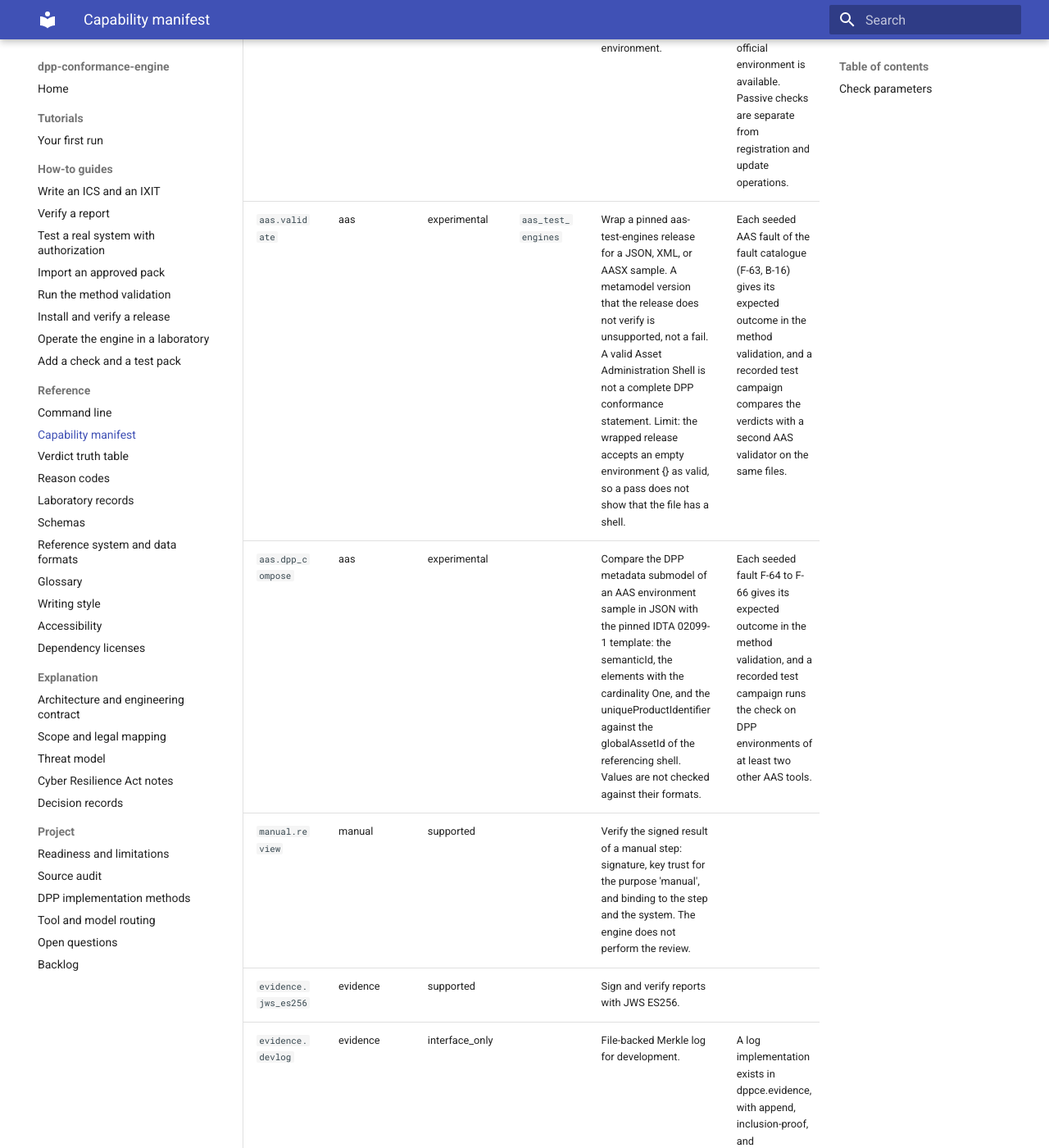
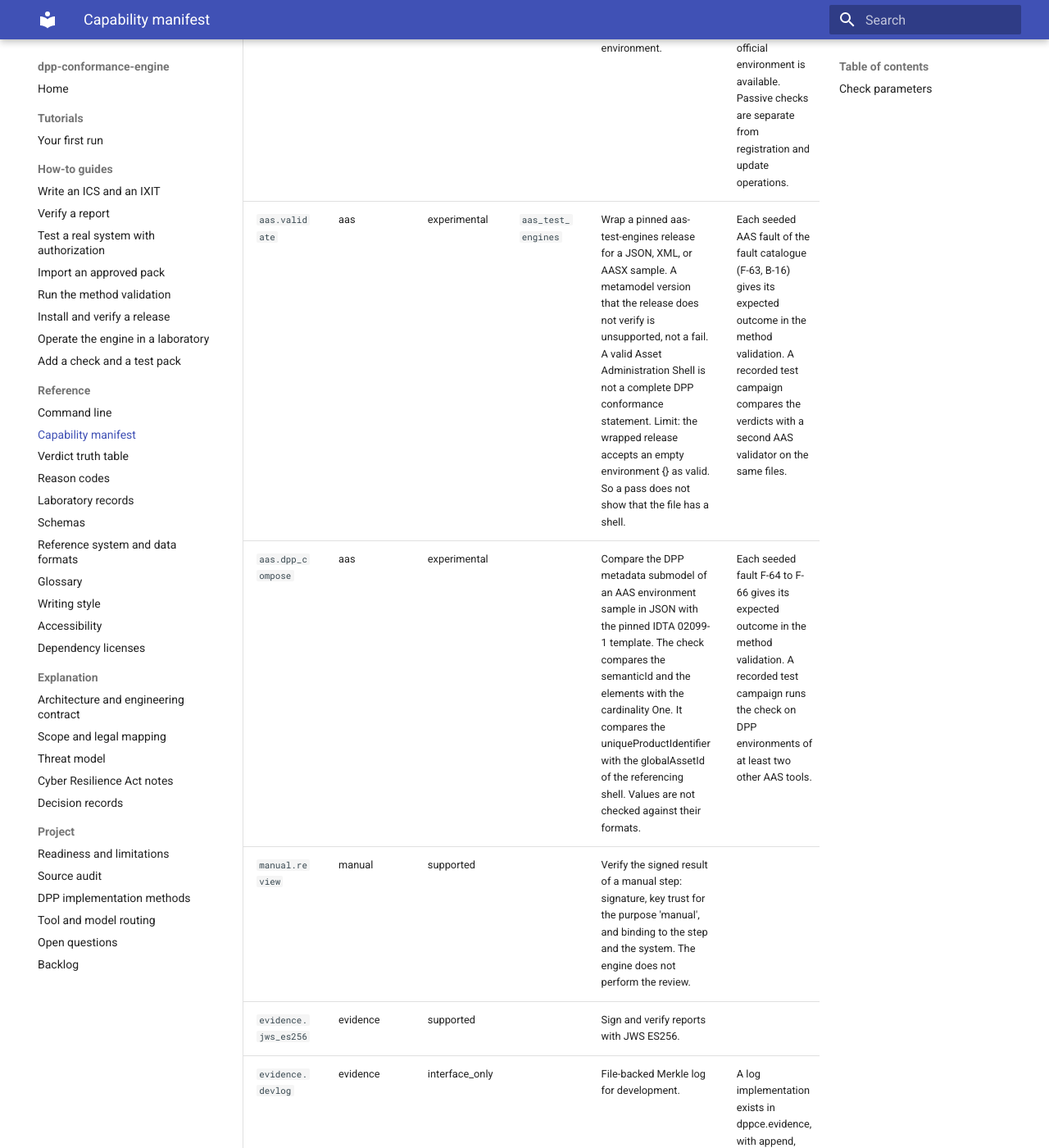
Before and after one commit to hadijannat/dpp-conformance-engine, an MkDocs documentation site: the page built from docs/reference/capabilities.md, in a window 1280 px wide and 1400 px high, scrolled down 5112 px. Shown: the whole window at 82% size. Built offline with MkDocs 1.6.1 and Material for MkDocs 9.7.7, drawn with Linux system fonts in a browser that asks for light colours; the version menu is left out.

Commit message:
fix(docs): apply review findings
Split the descriptive sentences of the AAS capability entries and of
architecture section 8 that had more than 25 words. Regenerate the
capabilities reference page with just reference.

Co-Authored-By: Claude Opus 5.5 <noreply@anthropic.com>

```diff
--- a/docs/reference/capabilities.md
+++ b/docs/reference/capabilities.md
@@ -38,8 +38,8 @@ A capability with the state `interface_only` is a deferred integration. It is no
 | `persistence.scheduled` | persistence | interface_only |  | Scheduled acquisition over time and backup references. | A scheduler runs acquisitions at declared intervals and keeps each recording. |
 | `registry.mock` | registry | supported |  | Passive lookup against a configurable mock registry. |  |
 | `registry.official` | registry | interface_only |  | Checks against an official registry environment. | A separately authorized official environment is available. Passive checks are separate from registration and update operations. |
-| `aas.validate` | aas | experimental | `aas_test_engines` | Wrap a pinned aas-test-engines release for a JSON, XML, or AASX sample. A metamodel version that the release does not verify is unsupported, not a fail. A valid Asset Administration Shell is not a complete DPP conformance statement. Limit: the wrapped release accepts an empty environment {} as valid, so a pass does not show that the file has a shell. | Each seeded AAS fault of the fault catalogue (F-63, B-16) gives its expected outcome in the method validation, and a recorded test campaign compares the verdicts with a second AAS validator on the same files. |
-| `aas.dpp_compose` | aas | experimental |  | Compare the DPP metadata submodel of an AAS environment sample in JSON with the pinned IDTA 02099-1 template: the semanticId, the elements with the cardinality One, and the uniqueProductIdentifier against the globalAssetId of the referencing shell. Values are not checked against their formats. | Each seeded fault F-64 to F-66 gives its expected outcome in the method validation, and a recorded test campaign runs the check on DPP environments of at least two other AAS tools. |
+| `aas.validate` | aas | experimental | `aas_test_engines` | Wrap a pinned aas-test-engines release for a JSON, XML, or AASX sample. A metamodel version that the release does not verify is unsupported, not a fail. A valid Asset Administration Shell is not a complete DPP conformance statement. Limit: the wrapped release accepts an empty environment {} as valid. So a pass does not show that the file has a shell. | Each seeded AAS fault of the fault catalogue (F-63, B-16) gives its expected outcome in the method validation. A recorded test campaign compares the verdicts with a second AAS validator on the same files. |
+| `aas.dpp_compose` | aas | experimental |  | Compare the DPP metadata submodel of an AAS environment sample in JSON with the pinned IDTA 02099-1 template. The check compares the semanticId and the elements with the cardinality One. It compares the uniqueProductIdentifier with the globalAssetId of the referencing shell. Values are not checked against their formats. | Each seeded fault F-64 to F-66 gives its expected outcome in the method validation. A recorded test campaign runs the check on DPP environments of at least two other AAS tools. |
 | `manual.review` | manual | supported |  | Verify the signed result of a manual step: signature, key trust for the purpose 'manual', and binding to the step and the system. The engine does not perform the review. |  |
 | `evidence.jws_es256` | evidence | supported |  | Sign and verify reports with JWS ES256. |  |
 | `evidence.devlog` | evidence | interface_only |  | File-backed Merkle log for development. | A log implementation exists in dppce.evidence, with append, inclusion-proof, and consistency-proof tests on local fixtures. Its documentation states whether it implements RFC 9162 and what protection it gives against equivocation. |
```
Also changed, not shown: docs/explanation/architecture.md (+1 -1 lines), 1 other file.
